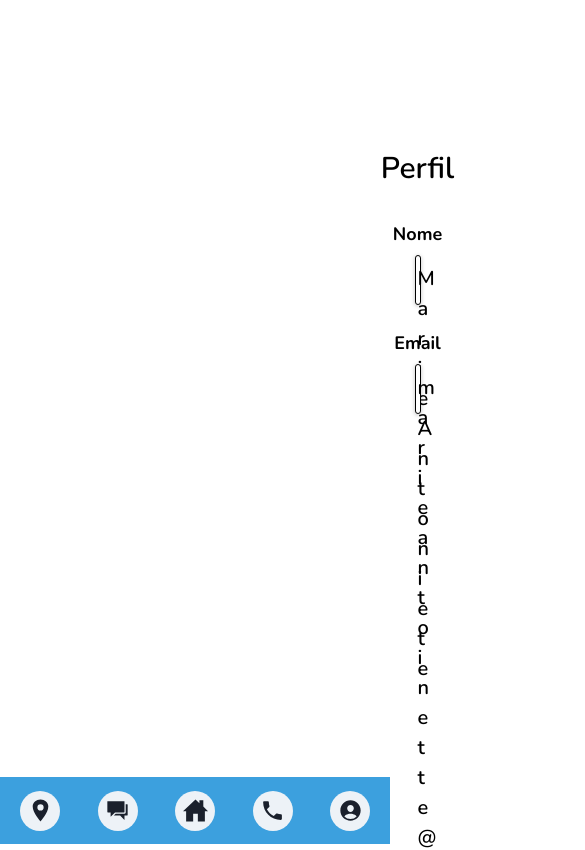
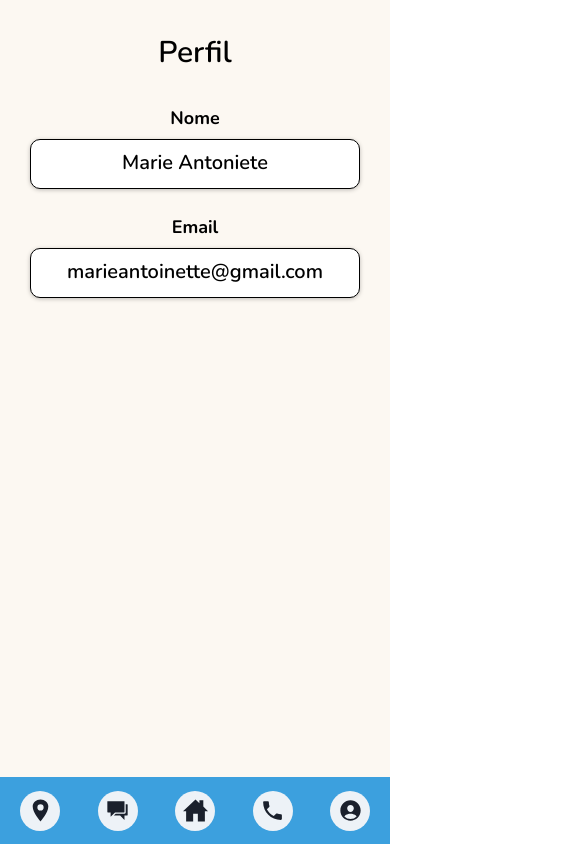
Before and after one commit to lugablima/e-ong-front, a React (Create React App) app: page /profile in a window 390 px wide. Shown: the top 850 px of the page, 585 px wide, since content can reach past the window. Built offline with nearby package versions, Linux system fonts and the light colour scheme.

Commit message:
feat: add profile page responsive layout

```diff
--- a/src/components/Infos/InfoBox.tsx
+++ b/src/components/Infos/InfoBox.tsx
@@ -25,6 +25,7 @@ export default function InfoBox({
   return (
     <Box
       w={width}
+      maxW="345px"
       h={height}
       border={border}
       boxShadow="0px 1px 4px rgba(0, 0, 0, 0.25)"
--- a/src/pages/ProfilePage.tsx
+++ b/src/pages/ProfilePage.tsx
@@ -6,11 +6,15 @@ import InfoText from "../components/Infos/InfoText";
 export default function ProfilePage() {
   return (
     <Flex
+      h="auto"
+      minH="100%"
       direction="column"
       justify="flex-start"
       align="center"
-      m="146px 0 0 240px"
-      p="0 177.5px 67px"
+      // m="146px 0 0 240px"
+      // p="0 177.5px 67px"
+      p={{ base: "30px 30px 97px", lg: "146px 0 67px 240px" }}
+      bg={{ base: "responsive", lg: "tertiary" }}
     >
       <InfoText
         fontWeight={600}
```
